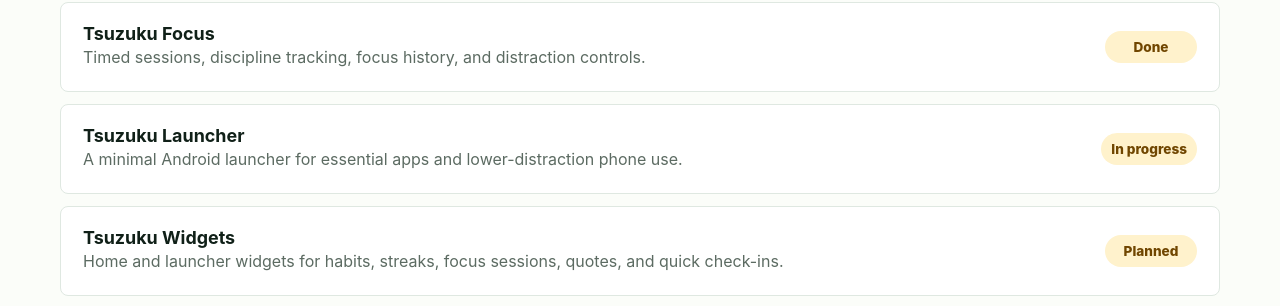
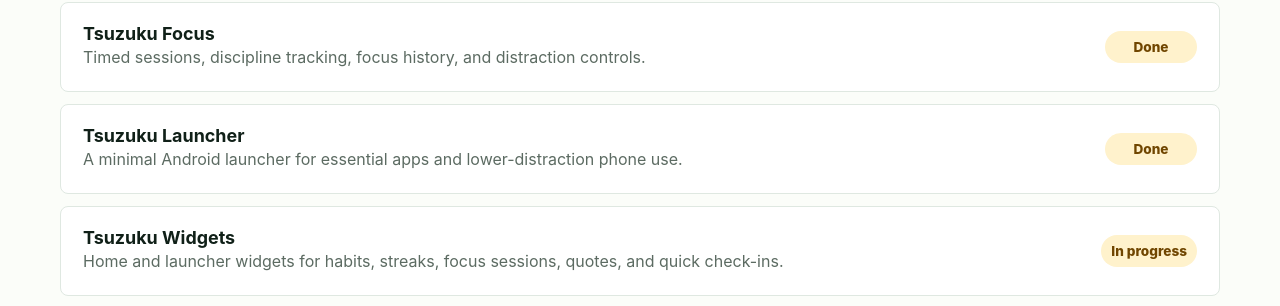
Before and after one commit to agupta07505/tsuzuku-web, a Next.js app: page / in a window 1280 px wide. Shown: the part 4692-4998 px from the top of the page. Built offline with nearby package versions, Linux system fonts and the light colour scheme.

Commit message:
Update page.js

```diff
--- a/app/page.js
+++ b/app/page.js
@@ -81,8 +81,8 @@ const screenshots = [
 const roadmap = [
   ["Tsuzuku Habits", "Done", "Core habit creation, check-ins, streak tracking, reminders, insights, and backup."],
   ["Tsuzuku Focus", "Done", "Timed sessions, discipline tracking, focus history, and distraction controls."],
-  ["Tsuzuku Launcher", "In progress", "A minimal Android launcher for essential apps and lower-distraction phone use."],
-  ["Tsuzuku Widgets", "Planned", "Home and launcher widgets for habits, streaks, focus sessions, quotes, and quick check-ins."],
+  ["Tsuzuku Launcher", "Done", "A minimal Android launcher for essential apps and lower-distraction phone use."],
+  ["Tsuzuku Widgets", "In progress", "Home and launcher widgets for habits, streaks, focus sessions, quotes, and quick check-ins."],
   ["Tsuzuku AI Integration", "Planned", "Optional habit ideas, reflection prompts, summaries, and productivity guidance with privacy-first defaults."],
 ];
 
```
